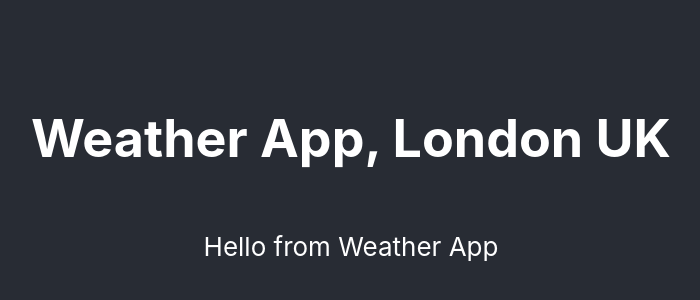
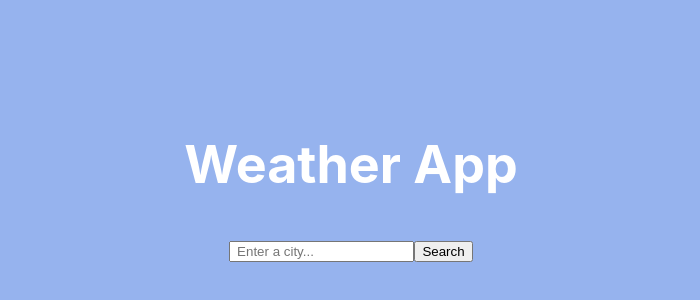
Before and after one commit to akpanesar/react-weather-app, a React (Create React App) app: page / in a window 1280 px wide. Shown: the part 220-520 px from the top of the page, without its empty margins (289-989 px from the left). Built offline with nearby package versions, Linux system fonts and the light colour scheme.

Commit message:
axios installed and search bar working

```diff
--- a/package.json
+++ b/package.json
@@ -6,6 +6,7 @@
     "@testing-library/jest-dom": "^5.16.1",
     "@testing-library/react": "^11.2.7",
     "@testing-library/user-event": "^12.8.3",
+    "axios": "^0.24.0",
     "react": "^17.0.2",
     "react-dom": "^17.0.2",
     "react-scripts": "4.0.3",
--- a/src/App.css
+++ b/src/App.css
@@ -14,7 +14,7 @@
 }
 
 .App-header {
-  background-color: #282c34;
+  background-color: #96b3ee;
   min-height: 100vh;
   display: flex;
   flex-direction: column;
@@ -36,3 +36,7 @@
     transform: rotate(360deg);
   }
 }
+
+li {
+  list-style-type: none;
+}
--- a/src/App.js
+++ b/src/App.js
@@ -1,4 +1,3 @@
-import logo from "./logo.svg";
 import "./App.css";
 import Weather from "./Weather";
 
@@ -6,7 +5,7 @@
   return (
     <div className="App">
       <header className="App-header">
-        <h1>Weather App, London UK </h1>
+        <h1> Weather App</h1>
         <Weather />
       </header>
     </div>
--- a/src/Weather.js
+++ b/src/Weather.js
@@ -1,5 +1,61 @@
-import React from "react";
+import React, { useState } from "react";
+import axios from "axios";
 
-export default function Weather() {
-  return <p>Hello from Weather App </p>;
+export default function WeatherSearch() {
+  let [city, setCity] = useState("");
+  let [loaded, setLoaded] = useState(false);
+  let [weather, setWeather] = useState({});
+
+  function showWeather(response) {
+    setLoaded(true);
+    setWeather({
+      temperature: response.data.main.temp,
+      wind: response.data.wind.speed,
+      humidity: response.data.main.humidity,
+      icon: `http://openweathermap.org/img/wn/${response.data.weather[0].icon}@2x.png`,
+      description: response.data.weather[0].description,
+    });
+  }
+
+  function showTemperature(event) {
+    event.preventDefault();
+    let apiKey = "3bf3d898af236340eac60ab5658c130c";
+    let url = `https://api.openweathermap.org/data/2.5/weather?q=${city}&appid=${apiKey}&units=metric`;
+    axios.get(url).then(showWeather);
+  }
+  function handleCity(event) {
+    event.preventDefault();
+    setCity(event.target.value);
+  }
+
+  let form = (
+    <form onSubmit={showTemperature}>
+      <input
+        type="search"
+        placeholder=" Enter a city..."
+        onChange={handleCity}
+      />
+      <input type="submit" value="Search" />
+    </form>
+  );
+
+  if (loaded) {
+    return (
+      <div>
+        {form}
+        <h4>{city}</h4>
+        <ul>
+          <li>Temperature: {Math.round(weather.temperature)}°C</li>
+          <li>Description: {weather.description}</li>
+          <li>Humidity: {weather.humidity}%</li>
+          <li>Wind: {weather.wind}km/h</li>
+          <li>
+            <img src={weather.icon} alt={weather.description} />
+          </li>
+        </ul>
+      </div>
+    );
+  } else {
+    return form;
+  }
 }
```
Also changed, not shown: 1 other file (tests, documents, lock files or other folders).
